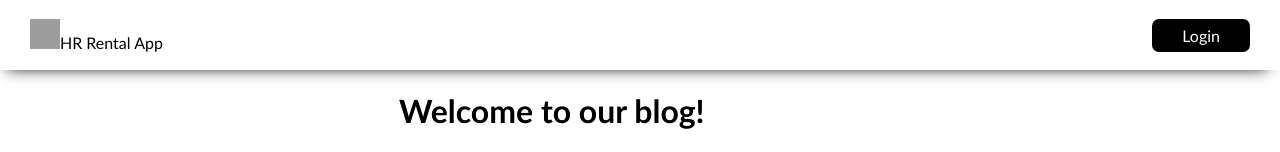
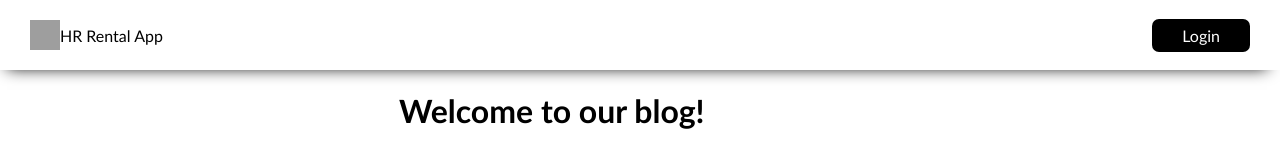
Before and after one commit to osaruagbonaye/nextblog, a Next.js app: page / in a window 1280 px wide. Shown: the top 152 px of the page. Built offline with nearby package versions, Linux system fonts and the light colour scheme; grey boxes are pictures that could not be loaded.

Commit message:
feat: add global styles

```diff
--- a/styles/globals.css
+++ b/styles/globals.css
@@ -51,3 +51,8 @@ a {
   background-color: #999999;
   color: black;
 }
+
+.hasIcon {
+  display: flex;
+  align-items: center;
+}
```
